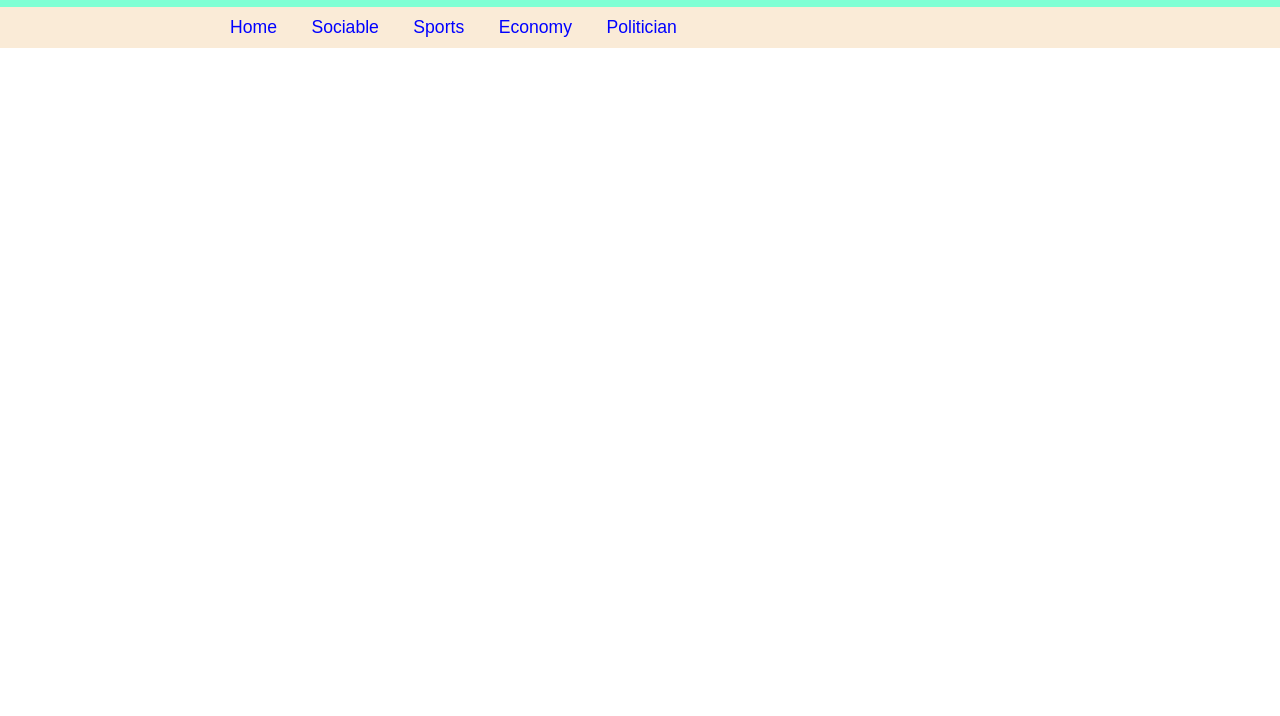
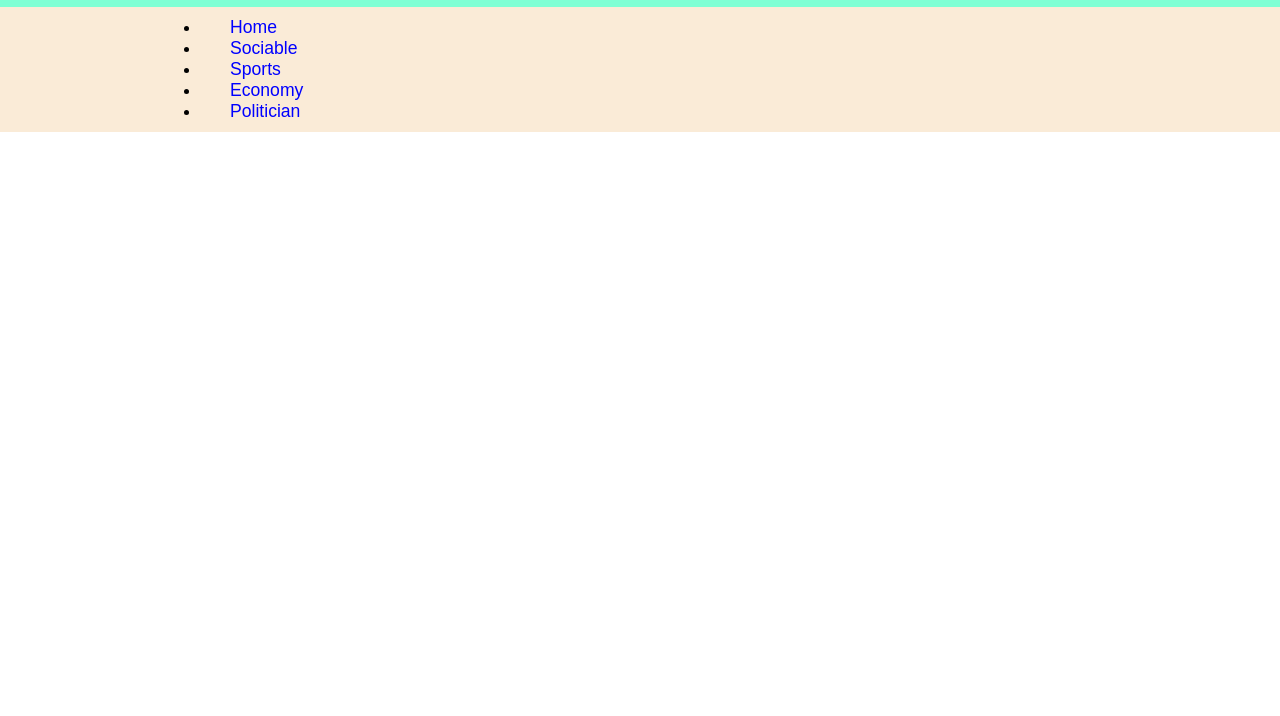
Before and after one commit to Abdulrahman-Sayed-1/NEWS_Website, a plain HTML site: page HTML files/Home.html in a window 1280 px wide. Shown: the part 84-800 px from the top of the page. Drawn offline with Linux system fonts and the light colour scheme.

Commit message:
design ul nav-bar

```diff
--- a/HTML files/Home.html
+++ b/HTML files/Home.html
@@ -31,11 +31,13 @@
     </header>
     <div class="nav-bar">
         <nav class="navigation">
-            <a href="#">Home</a>
-            <a href="">Sociable</a>
-            <a href="">Sports</a>
-            <a href="">Economy</a>
-            <a href="">Politician</a>
+            <ul>
+                <li><a href="#">Home</a></li>
+                <li><a href="#">Sociable</a></li>
+                <li><a href="#">Sports</a></li>
+                <li><a href="#">Economy</a></li>
+                <li><a href="#">Politician</a></li>
+            </ul>
         </nav>
     </div>
 </body>
```
